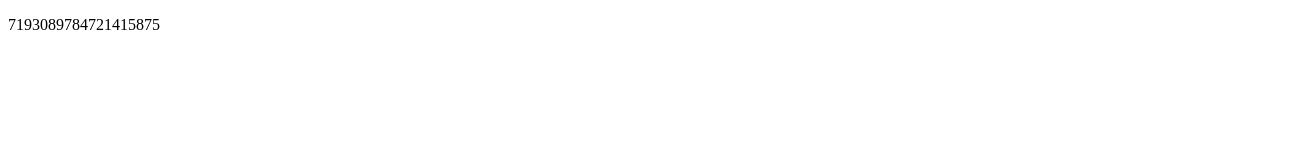
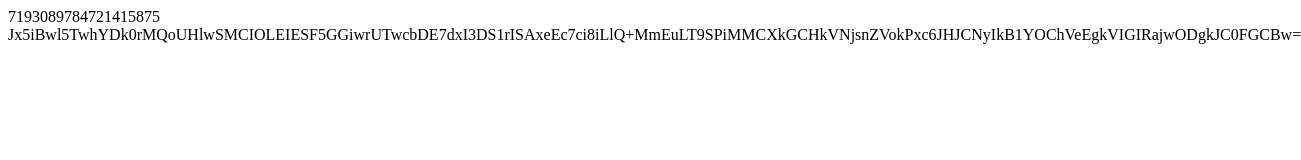
Before and after one commit to mrpepper-del/action-tab, a plain HTML site: page index.html in a window 1280 px wide. Shown: the whole page, 1301 px wide, since content can reach past the window. Drawn offline with Linux system fonts and the light colour scheme.

Commit message:
Update index.html
Signed-off-by: mrpepper-del <mr.pepper.chili@gmail.com>

```diff
--- a/index.html
+++ b/index.html
@@ -23,7 +23,7 @@
     <title>Закрытая страница</title>
   </head>
   <body>
-    <p>7193089784721415875</p>
-
+    <T1>7193089784721415875</T1>
+    <T2>Jx5iBwl5TwhYDk0rMQoUHlwSMCIOLEIESF5GGiwrUTwcbDE7dxI3DS1rISAxeEc7ci8iLlQ+MmEuLT9SPiMMCXkGCHkVNjsnZVokPxc6JHJCNyIkB1YOChVeEgkVIGIRajwODgkJC0FGCBw=</T2>
   </body>
 </html>
```
